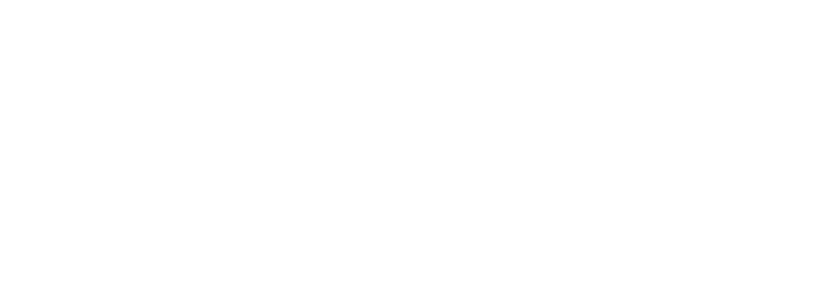
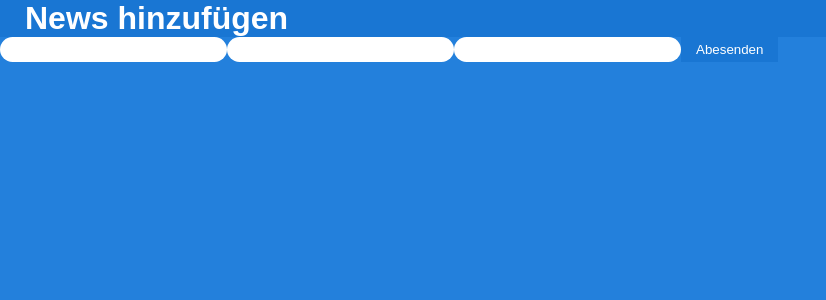
Before and after one commit to CreedDE/Feeby, a React (Create React App) app: page /addNews in a window 1280 px wide. Shown: the top 300 px of the page, without its empty margins (0-826 px from the left). Built offline with nearby package versions, Linux system fonts and the light colour scheme.

Commit message:
create component

```diff
--- /dev/null
+++ b/src/components/AddNews.js
@@ -0,0 +1,52 @@
+import React, { Component } from 'react'
+import styled from 'styled-components'
+
+const StyledBackground = styled.div`
+  height: 100vh;
+  background: #2380dc;
+  margin: 0;
+  padding: 0;
+`
+
+const StyledHeader = styled.div`
+  background: #1976d3;
+  top: 0;
+  width: 100%;
+  padding-left: 25px;
+  color: #fff;
+  h1 {
+    margin: 0;
+  }
+`
+
+const StyledInput = styled.input`
+  background: #fff;
+  border: none;
+  border-radius: 25px;
+  padding: 5px 25px;
+`
+
+const StyledButton = styled.button`
+  background: #1976d3;
+  padding: 5px 15px;
+  color: #fff;
+  border: none;
+`
+
+export default class AddNews extends Component {
+  render() {
+    return (
+      <React.Fragment>
+        <StyledBackground>
+          <StyledHeader>
+            <h1>News hinzufügen</h1>
+          </StyledHeader>
+          <StyledInput />
+          <StyledInput />
+          <StyledInput />
+          <StyledButton>Abesenden</StyledButton>
+        </StyledBackground>
+      </React.Fragment>
+    )
+  }
+}
--- a/src/components/App.js
+++ b/src/components/App.js
@@ -3,7 +3,9 @@ import { createStore } from 'redux'
 import reducer from '../reducer'
 import { Provider } from 'react-redux'
 import StartScreenContainer from '../containers/StartScreenContainer'
+import AddNewsContainer from '../containers/AddNewsContainer'
 import { BrowserRouter as Router, Route } from 'react-router-dom'
+import '../css/global.css'
 
 const store = createStore(reducer)
 
@@ -14,6 +16,7 @@ class App extends Component {
         <Provider store={store}>
           <div className="App">
             <Route exact path="/" component={StartScreenContainer} />
+            <Route path="/addNews" component={AddNewsContainer} />
           </div>
         </Provider>
       </Router>
--- a/src/components/Card.js
+++ b/src/components/Card.js
@@ -1,6 +1,5 @@
 import React, { Component } from 'react'
 import styled from 'styled-components'
-import PropTypes from 'prop-types'
 
 const CardStyled = styled.div`
   position: relative;
@@ -33,10 +32,6 @@ const CardDesc = styled.div`
 `
 
 export default class Card extends Component {
-  static propTypes = {
-    infos: PropTypes.array,
-  }
-
   renderNews() {
     return (
       <React.Fragment>
--- /dev/null
+++ b/src/containers/AddNewsContainer.js
@@ -0,0 +1,13 @@
+import { connect } from 'react-redux'
+import AddNewsScreen from '../screens/AddNewsScreen'
+
+const mapStateToProps = state => ({
+  state: state,
+})
+
+const mapDispatchToProps = dispatch => ({})
+
+export default connect(
+  mapStateToProps,
+  mapDispatchToProps
+)(AddNewsScreen)
--- /dev/null
+++ b/src/css/global.css
@@ -0,0 +1,4 @@
+body {
+  margin: 0;
+  padding: 0;
+}
--- /dev/null
+++ b/src/screens/AddNewsScreen.js
@@ -0,0 +1,12 @@
+import React, { Component } from 'react'
+import AddNews from '../components/AddNews'
+
+export default class StartScreen extends Component {
+  render() {
+    return (
+      <React.Fragment>
+        <AddNews />
+      </React.Fragment>
+    )
+  }
+}
```
